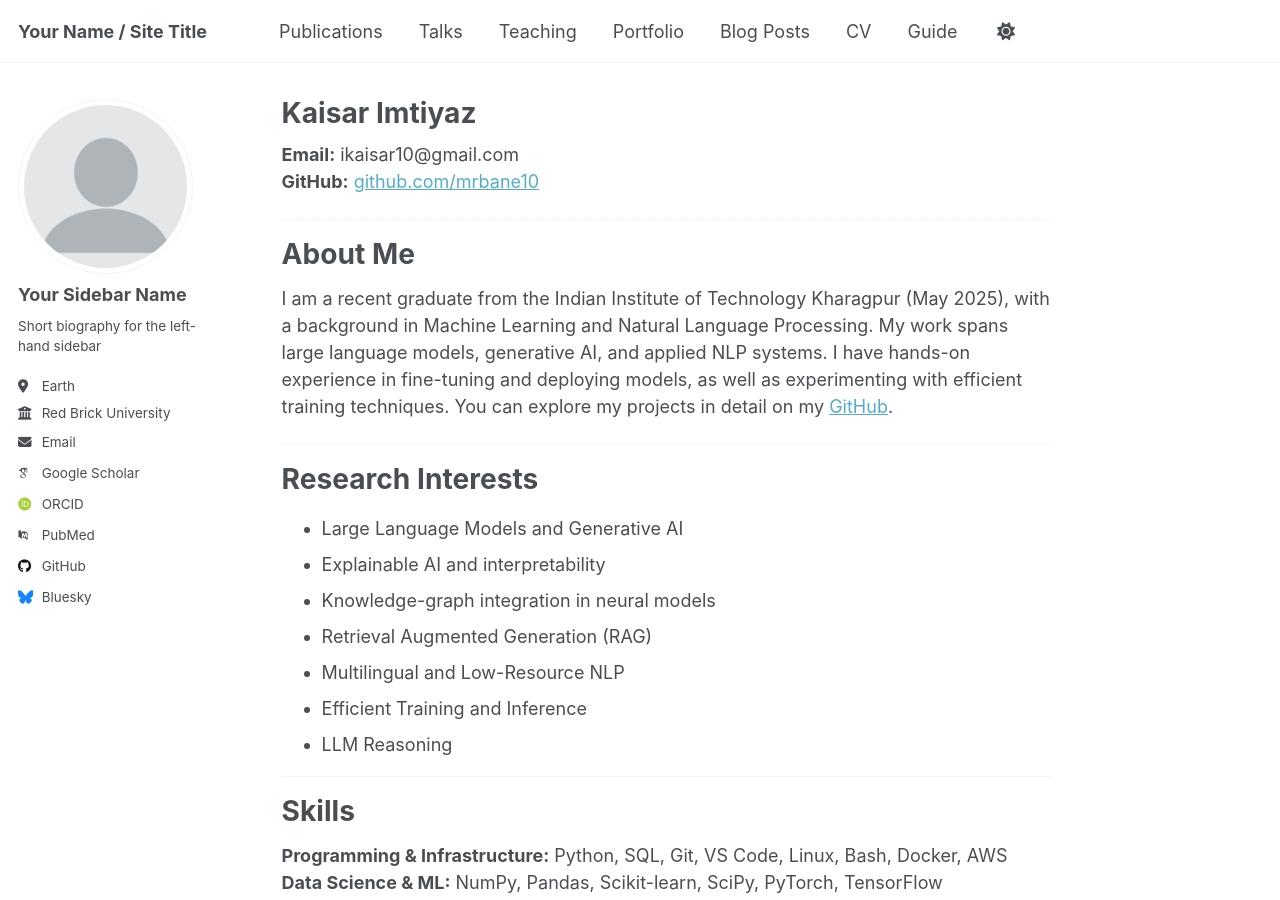
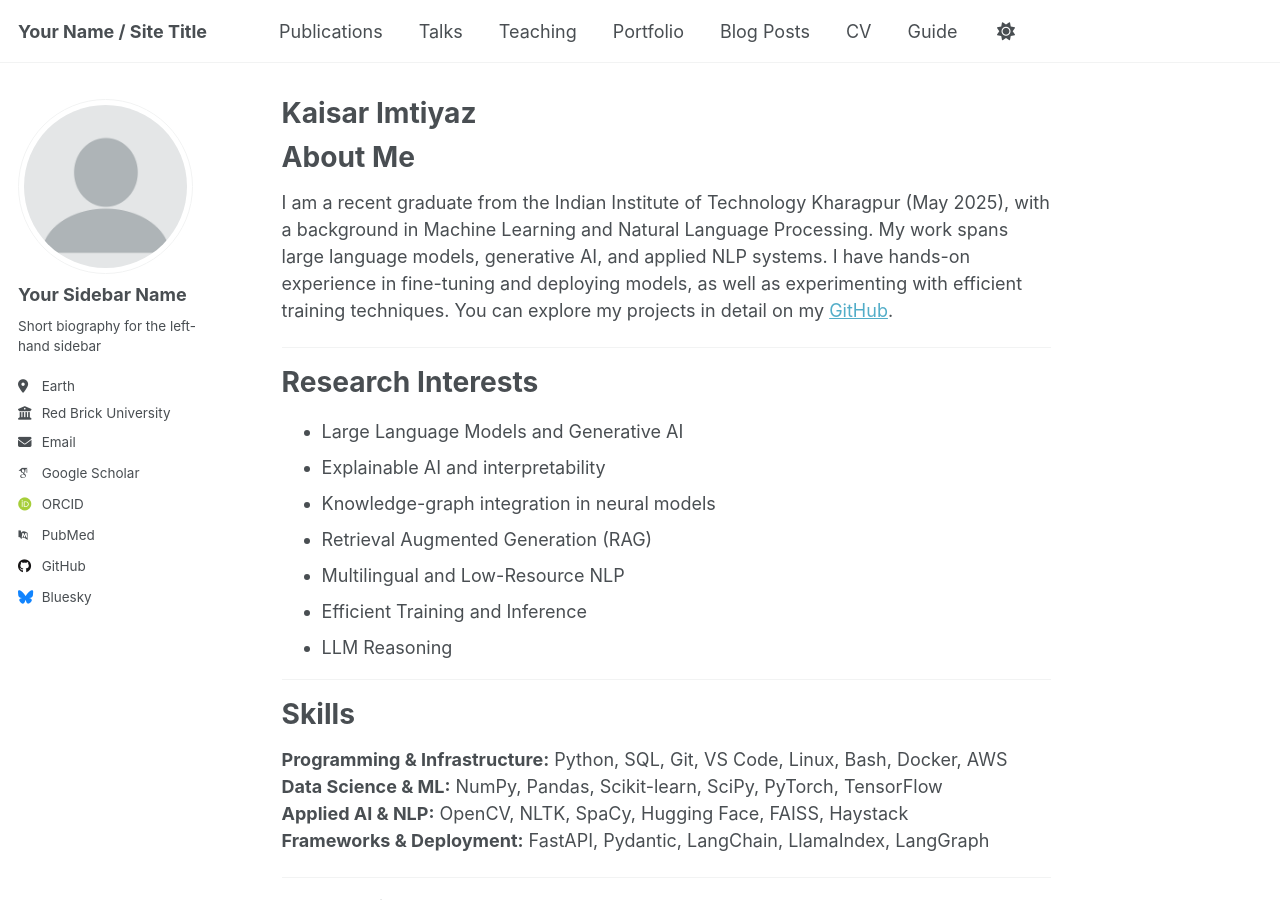
Before and after one commit to mrbane10/kaisar.github.io, a Jekyll site: the page built from _pages/about.md, in a window 1280 px wide and 900 px high. Built offline with Jekyll 4.4.1, drawn with Linux system fonts in a browser that asks for light colours; some web fonts are replaced; a script that is not in the unit is left out.

Commit message:
Update about.md

```diff
--- a/_pages/about.md
+++ b/_pages/about.md
@@ -5,11 +5,6 @@ author_profile: true
 redirect_from:
   - /about/
   - /about.html
----
-
-**Email:** ikaisar10@gmail.com
-**GitHub:** [github.com/mrbane10](https://github.com/mrbane10)
-
 ---
 
 # About Me
```
